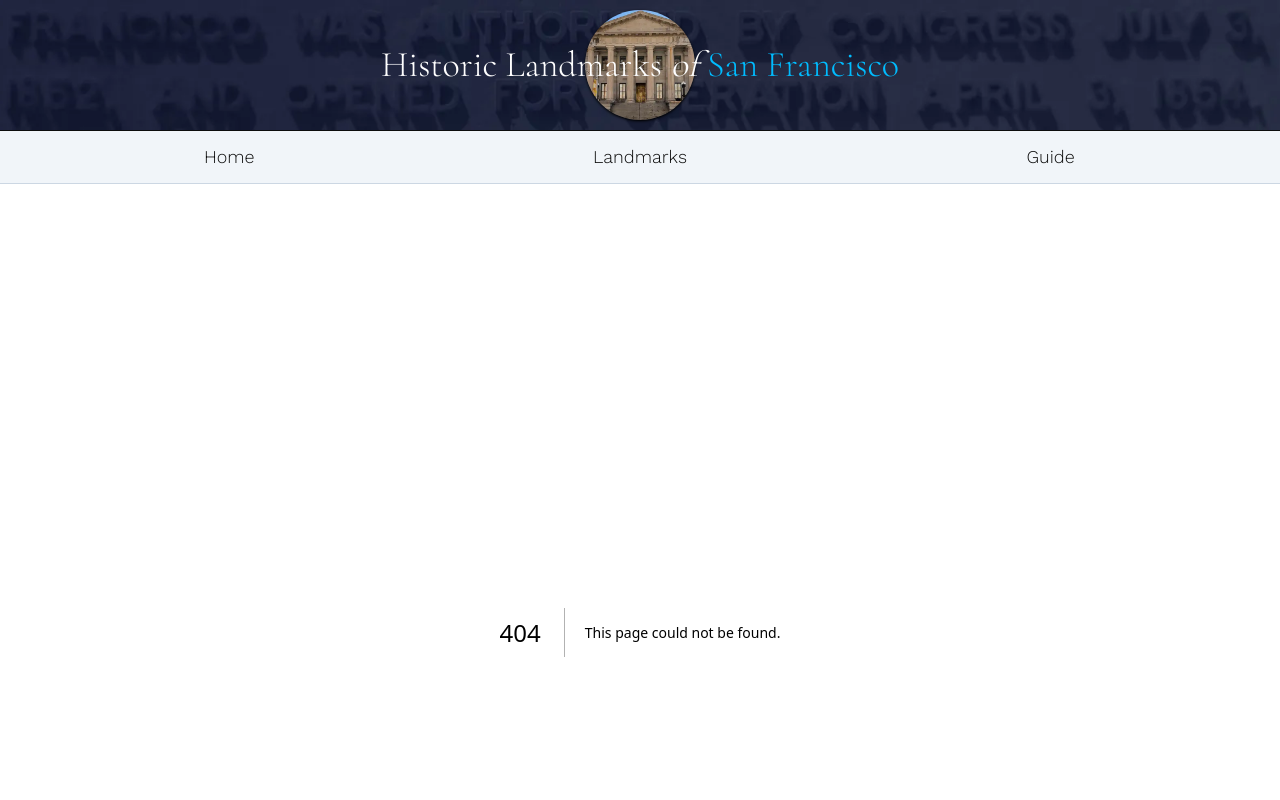
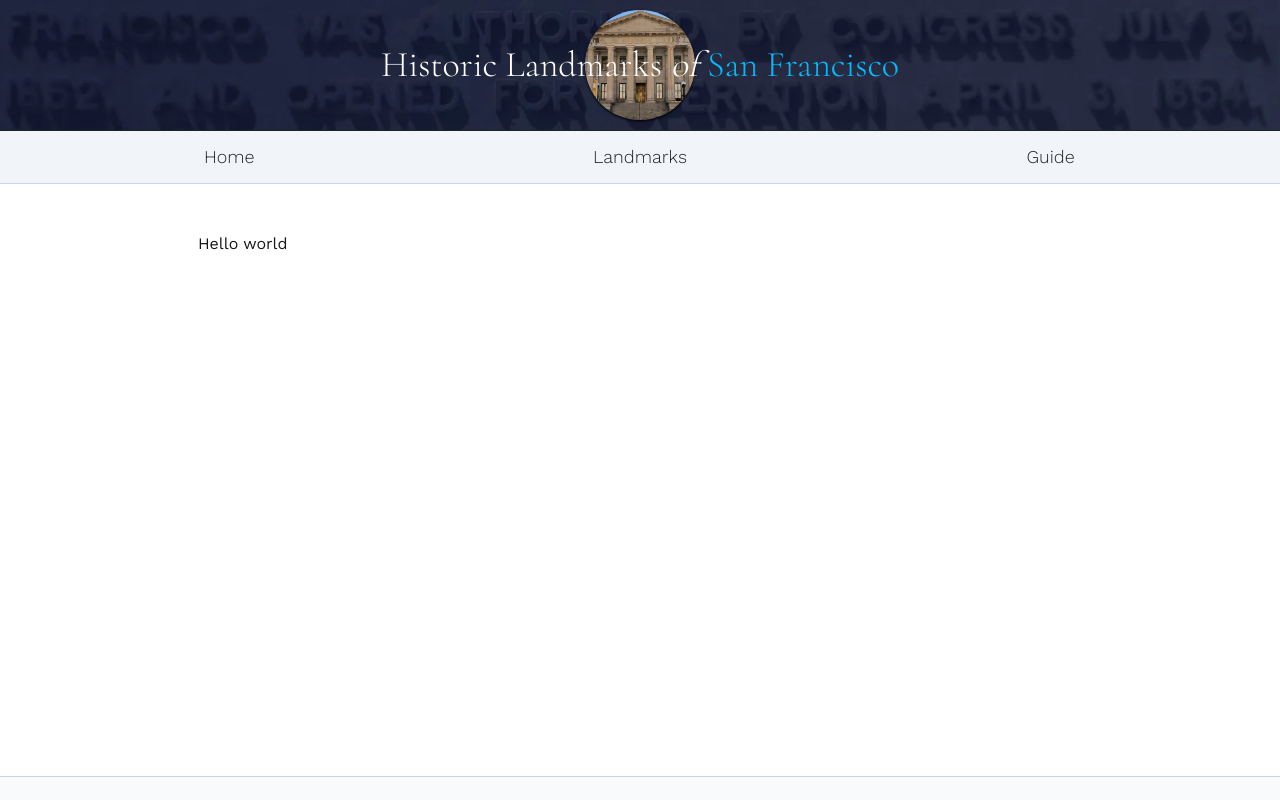
Before and after one commit to tdkent/hlosf.com, a Next.js app: page /landmarks in a window 1280 px wide. Before the commit this address had no page. Shown: the top 800 px of the page. Built offline with nearby package versions, Linux system fonts and the light colour scheme.

Commit message:
create landmarks page

```diff
--- /dev/null
+++ b/src/app/landmarks/page.tsx
@@ -0,0 +1,3 @@
+export default function LandmarksPage() {
+  return <div>Hello world</div>;
+}
--- a/src/app/page.tsx
+++ b/src/app/page.tsx
@@ -3,7 +3,7 @@ import Link from "next/link";
 import { FaArrowCircleRight } from "react-icons/fa";
 import { config } from "@/lib/config";
 
-export default function Home() {
+export default function HomePage() {
   return (
     <div>
       <div className="relative my-4 lg:my-10 mx-auto w-full aspect-3/2 z-[-1]">
```
